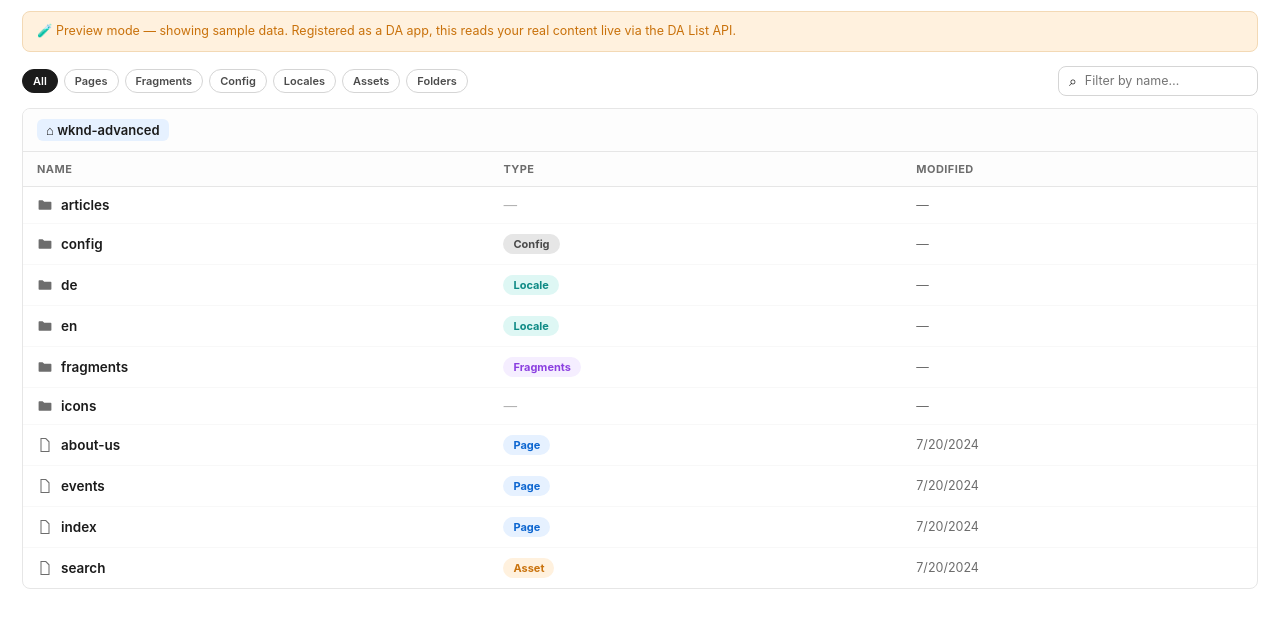
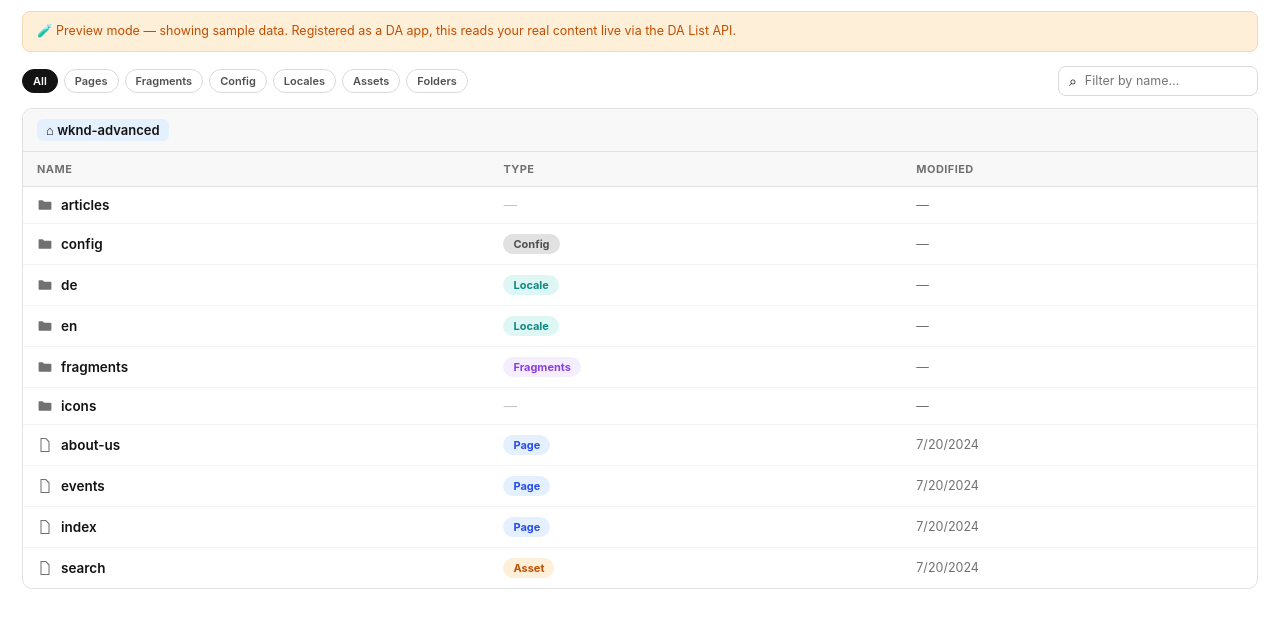
Before and after one commit to blofft1/wknd-advanced, a website: page tools/content-browser/content-browser.html in a window 1280 px wide. Shown: the part 50-678 px from the top of the page. Drawn offline with Linux system fonts and the light colour scheme.

Commit message:
Content Browser: adopt Spectrum 2 tokens

```diff
--- a/tools/content-browser/content-browser.css
+++ b/tools/content-browser/content-browser.css
@@ -1,16 +1,18 @@
 /* Content Browser DA app — self-contained styles (no external dependencies). */
 :root{
   --font:'Adobe Clean','Source Sans 3',-apple-system,BlinkMacSystemFont,'Segoe UI',Roboto,Helvetica,Arial,sans-serif;
-  --gray-50:#FFFFFF; --gray-75:#FDFDFD; --gray-100:#F8F8F8; --gray-200:#E6E6E6;
-  --gray-300:#D5D5D5; --gray-400:#B3B3B3; --gray-500:#909090; --gray-600:#6D6D6D;
-  --gray-700:#4B4B4B; --gray-800:#2C2C2C; --gray-900:#1B1B1B;
-  --blue-100:#E6F1FF; --blue-700:#1473E6; --blue-800:#0D66D0;
-  --green-100:#E4F5E9; --green-700:#12805C;
-  --orange-100:#FFF1DE; --orange-700:#C9720C;
+  /* Spectrum 2 gray ramp (light) */
+  --gray-50:#FFFFFF; --gray-75:#F8F8F8; --gray-100:#F3F3F3; --gray-200:#E1E1E1;
+  --gray-300:#DADADA; --gray-400:#C6C6C6; --gray-500:#8F8F8F; --gray-600:#717171;
+  --gray-700:#505050; --gray-800:#292929; --gray-900:#131313;
+  /* Spectrum 2 accent + status hues */
+  --blue-100:#E5F0FE; --blue-700:#3B63FB; --blue-800:#274DEA;
+  --green-100:#E7F6EC; --green-700:#05834E;
+  --orange-100:#FEEFD8; --orange-700:#C24E00;
   --purple-100:#F5EEFF; --purple-700:#8B3FE0;
   --teal-100:#DEF7F4; --teal-700:#0E8A85;
-  --red-100:#FFEBE7; --red-700:#D7373F;
-  --radius-s:6px; --radius-m:8px; --radius-pill:999px;
+  --red-100:#FFEBE7; --red-700:#D73220;
+  --radius-s:6px; --radius-m:8px; --radius-l:10px; --radius-pill:999px;
   --shadow-1:0 1px 2px rgba(27,27,27,0.08),0 1px 1px rgba(27,27,27,0.04);
   --shadow-2:0 4px 16px rgba(27,27,27,0.16);
 }
@@ -36,7 +38,7 @@
 .search-box input{ border:none; outline:none; font-size:12.5px; width:100%; background:transparent; font-family:var(--font); }
 
 /* Table */
-.table-card{ background:var(--gray-50); border:1px solid var(--gray-200); border-radius:var(--radius-m); overflow:hidden; }
+.table-card{ background:var(--gray-50); border:1px solid var(--gray-200); border-radius:var(--radius-l); overflow:hidden; }
 table{ width:100%; border-collapse:collapse; }
 thead th{ text-align:left; font-size:11px; text-transform:uppercase; letter-spacing:.04em; color:var(--gray-600); padding:10px 14px; border-bottom:1px solid var(--gray-200); background:var(--gray-75); font-weight:700; }
 tbody td{ padding:10px 14px; border-bottom:1px solid var(--gray-100); font-size:13.5px; vertical-align:middle; }
```
